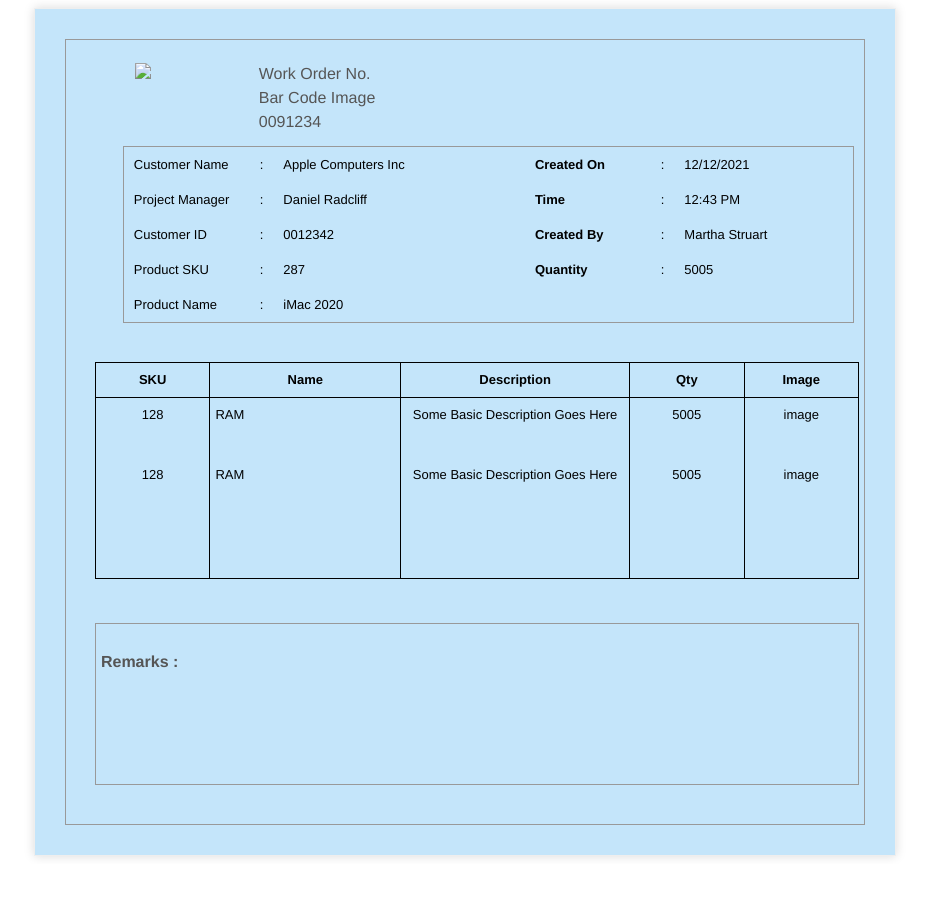
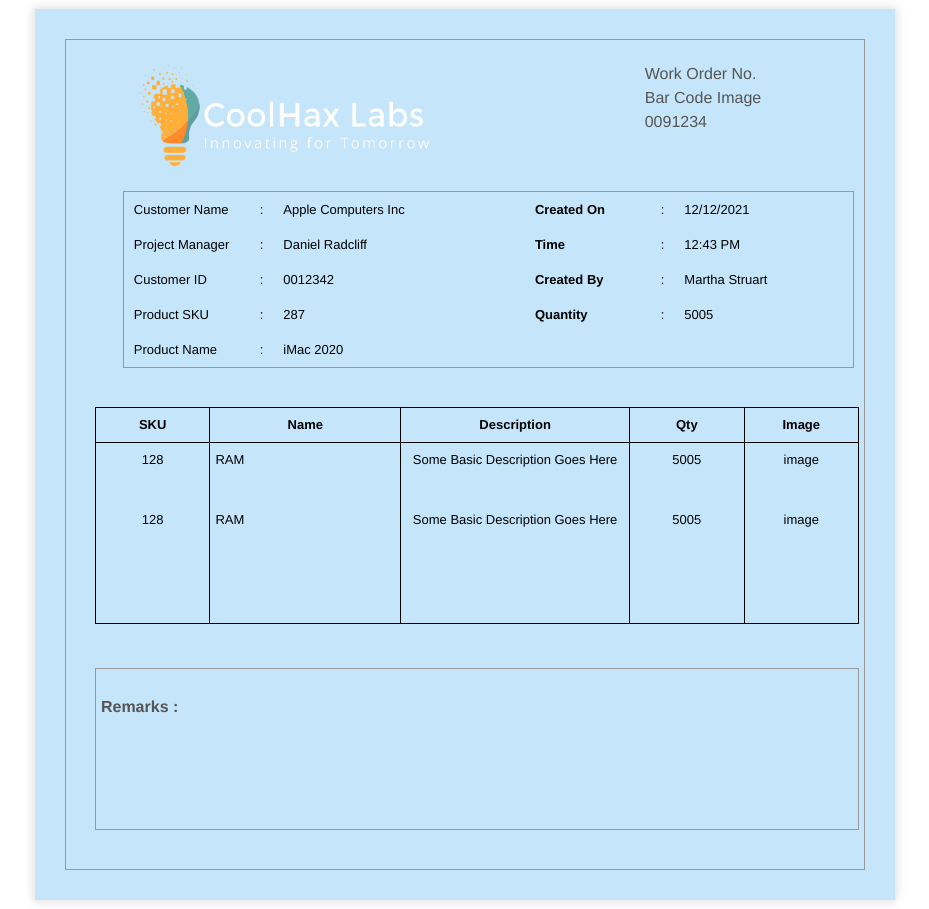
Before and after one commit to shubh4grd/assignment-1, a plain HTML site: page index.html in a window 1280 px wide. Shown: the whole page, without its empty margins (175-1104 px from the left). Before the commit the page ends 864 px from the top, so only its background shows below. Drawn offline with Linux system fonts and the light colour scheme; the site is published under a folder, as on GitHub Pages, so addresses that start at the root find nothing.

Commit message:
Update index.html

```diff
--- a/index.html
+++ b/index.html
@@ -25,7 +25,7 @@
                                                     <table>
                                                         <tr>
                                                             <td class="title">
-                                                                <img src="/assets/logo.png"
+                                                                <img src="assets/logo.png"
                                                                     style="width: 100%; max-width: 300px" />
                                                             </td>
 
```
